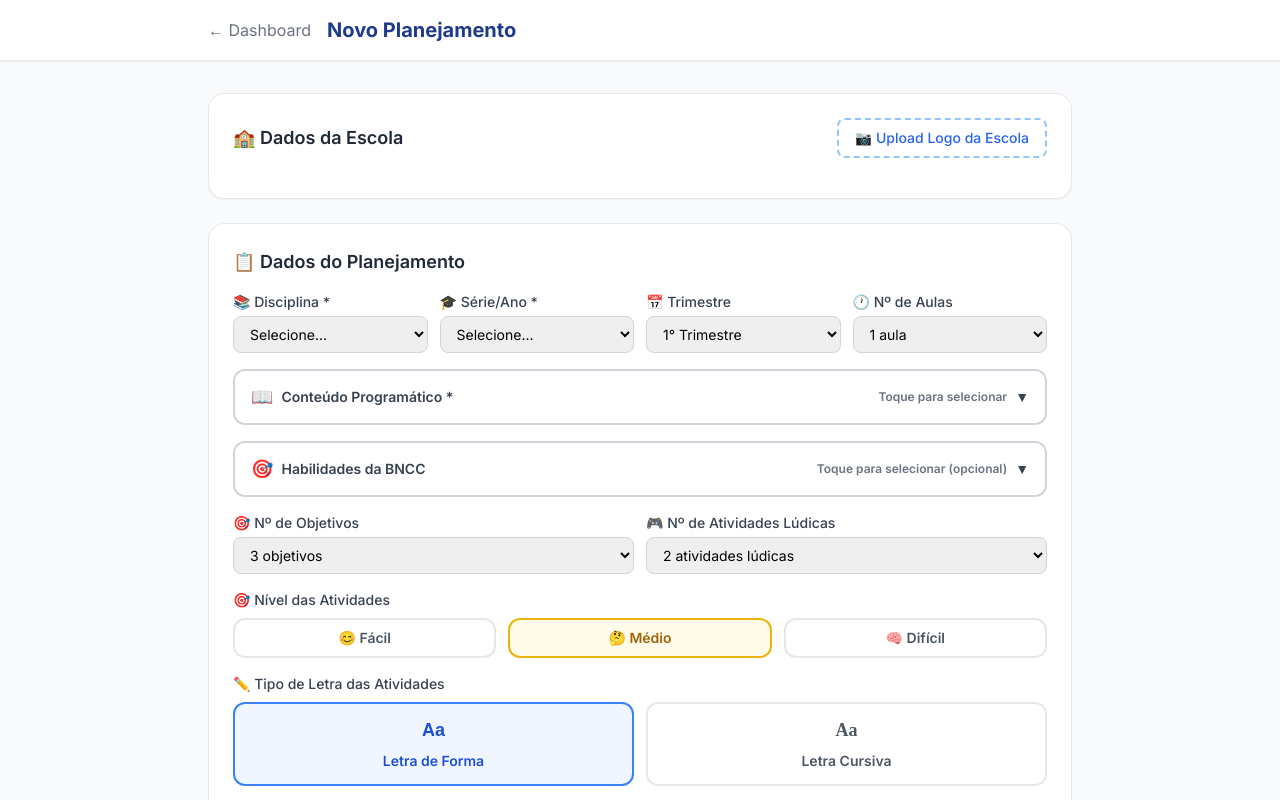
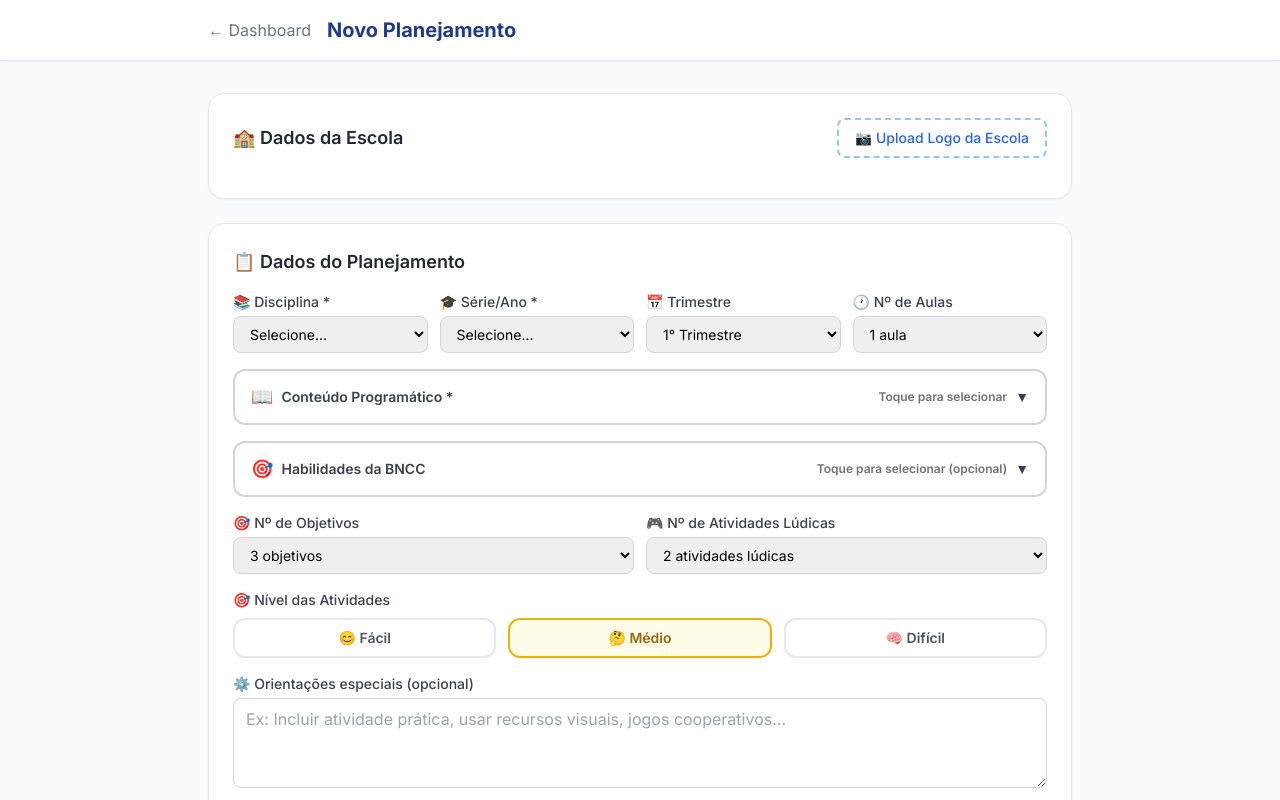
Before and after one commit to dicatop0001-maker/planeprof, a Next.js app: page /planejamento/novo in a window 1280 px wide. Shown: the top 800 px of the page. Built offline with nearby package versions, Linux system fonts and the light colour scheme.

Commit message:
feat: remove opcao letra cursiva/maiuscula do formulario de planejamento

```diff
--- a/app/planejamento/novo/page.tsx
+++ b/app/planejamento/novo/page.tsx
@@ -779,7 +779,7 @@ ESTRUTURA DA ATIVIDADE (para ser impressa e entregue ao aluno):
 - EXATAMENTE 10 questões numeradas de 1 a 10 (5 se for Educação Infantil), variando: múltipla escolha (4 alternativas plausíveis), dissertativa, V/F com justificativa, situação-problema
 - ESPECIFICIDADE: cada questão menciona "${form.conteudo}" pelo nome — PROIBIDO enunciados genéricos
 - TAXONOMIA DE BLOOM: lembrar (1-2), compreender (2), aplicar (2-3), analisar (2), avaliar/criar (1-2)
-- Espaço para resposta em ${form.tipoLetra === 'cursiva' ? 'letra cursiva' : 'letra de forma'}: linhas para dissertativas, parênteses para objetivas
+- Espaço para resposta em letra de forma: linhas para dissertativas, parênteses para objetivas
 - GABARITO COMENTADO completo com as 10 respostas ao final
 - Nível de dificuldade: ${form.nivelAtividade === 'facil' ? 'fácil' : form.nivelAtividade === 'dificil' ? 'difícil' : 'médio'}
 - Tempo total da aula: ${totalMin} minutos (${nAulas} aula${nAulas>1?'s':''} de 50 min cada)
@@ -828,7 +828,7 @@ INSTRUÇÕES:
 - Mantenha o nível ${form.nivelAtividade === 'facil' ? 'fácil' : form.nivelAtividade === 'dificil' ? 'difícil' : 'médio'}
 - Tempo total da aula: ${totalMin} minutos (${nAulas} aula${nAulas>1?'s':''})
 - Não incluir duração de cada questão individualmente — apenas o tempo total ao final
-- Letra: ${form.tipoLetra === 'cursiva' ? 'cursiva' : 'de forma'}`
+- Letra: de forma`
       setPromptAtividade(promptModelo)
     }
     reader.readAsText(file)
@@ -995,7 +995,7 @@ const handleSalvar = async () => {
     setSaving(false)
   }
 
-  const fontStyle = form.tipoLetra === 'cursiva' ? { fontFamily: 'cursive' } : {}
+  const fontStyle = {}
 
   return (
     <div className="min-h-screen bg-gray-50">
@@ -1234,24 +1234,6 @@ const handleSalvar = async () => {
               </div>
             </div>
 
-            {/* Tipo de letra */}
-            <div>
-              <label className="block text-sm font-medium text-gray-700 mb-2">✏️ Tipo de Letra das Atividades</label>
-              <div className="flex gap-3">
-                <button type="button"
-                  onClick={() => setForm(prev => ({ ...prev, tipoLetra: 'forma' }))}
-                  className={`flex-1 py-3 px-4 rounded-xl border-2 font-semibold transition text-center ${form.tipoLetra === 'forma' ? 'border-blue-500 bg-blue-50 text-blue-700' : 'border-gray-200 bg-white text-gray-600 hover:border-gray-300'}`}>
-                  <span className="block text-lg mb-1" style={{fontFamily: 'sans-serif'}}>Aa</span>
-                  <span className="text-sm">Letra de Forma</span>
-                </button>
-                <button type="button"
-                  onClick={() => setForm(prev => ({ ...prev, tipoLetra: 'cursiva' }))}
-                  className={`flex-1 py-3 px-4 rounded-xl border-2 font-semibold transition text-center ${form.tipoLetra === 'cursiva' ? 'border-purple-500 bg-purple-50 text-purple-700' : 'border-gray-200 bg-white text-gray-600 hover:border-gray-300'}`}>
-                  <span className="block text-lg mb-1" style={{fontFamily: 'cursive'}}>Aa</span>
-                  <span className="text-sm">Letra Cursiva</span>
-                </button>
-              </div>
-            </div>
 
             <div>
               <label className="block text-sm font-medium text-gray-700 mb-1">⚙️ Orientações especiais (opcional)</label>
@@ -1320,8 +1302,8 @@ const handleSalvar = async () => {
                   <p className="text-blue-100 text-sm">{form.disciplina} • {form.serie} • {form.bimestre}° Trimestre • {form.numAulas} aula{parseInt(form.numAulas)>1?'s':''}</p>
                 </div>
               </div>
-              <span className={`px-3 py-1 rounded-full text-sm font-bold bg-white/20 ${form.tipoLetra === 'cursiva' ? 'text-purple-200' : 'text-blue-200'}`}>
-                {form.tipoLetra === 'cursiva' ? '✒️ Letra Cursiva' : '🖊️ Letra de Forma'}
+              <span className={`px-3 py-1 rounded-full text-sm font-bold bg-white/20 text-blue-200`}>
+                🖊️ Letra de Forma
               </span>
             </div>
 
```
